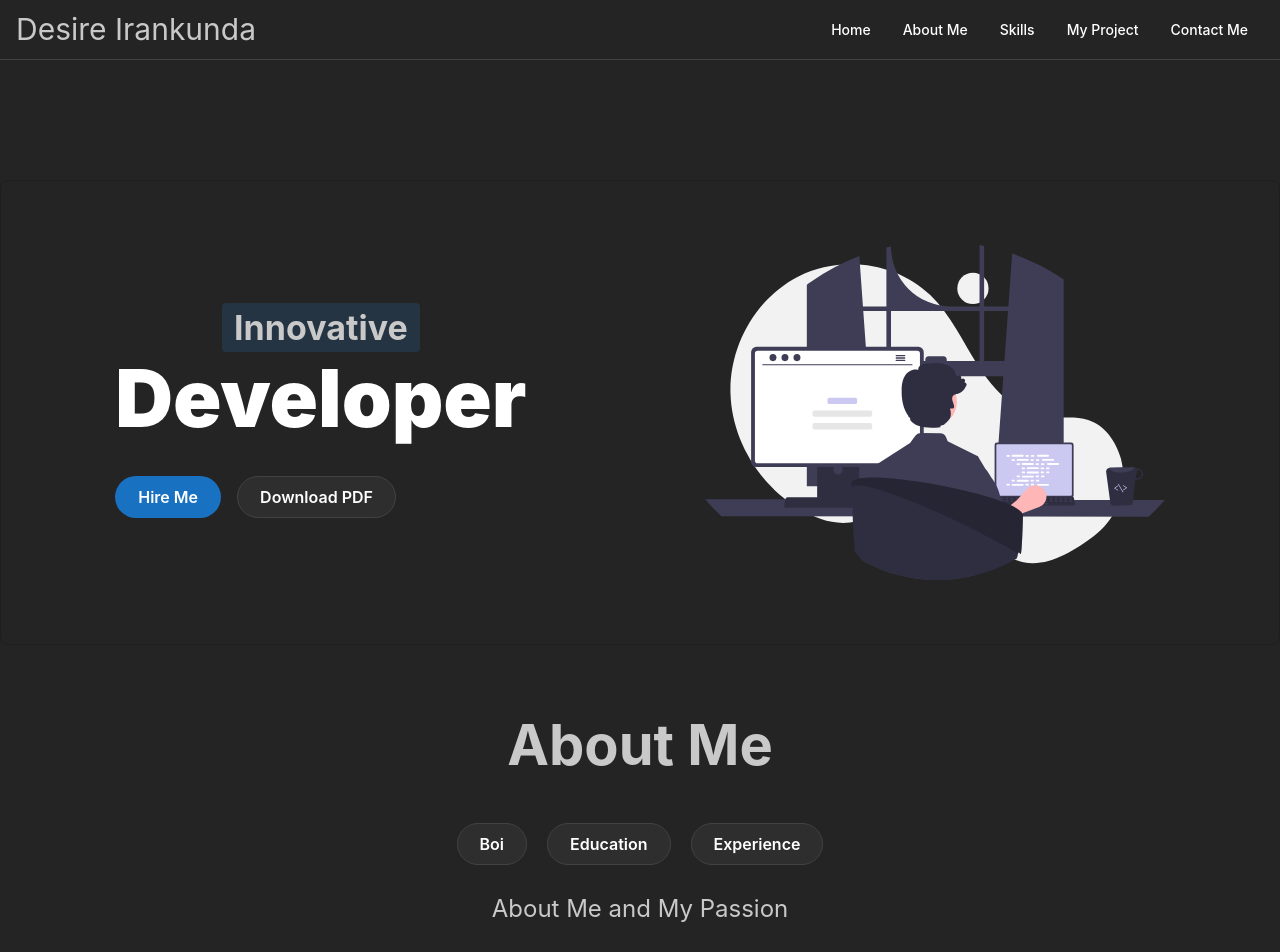
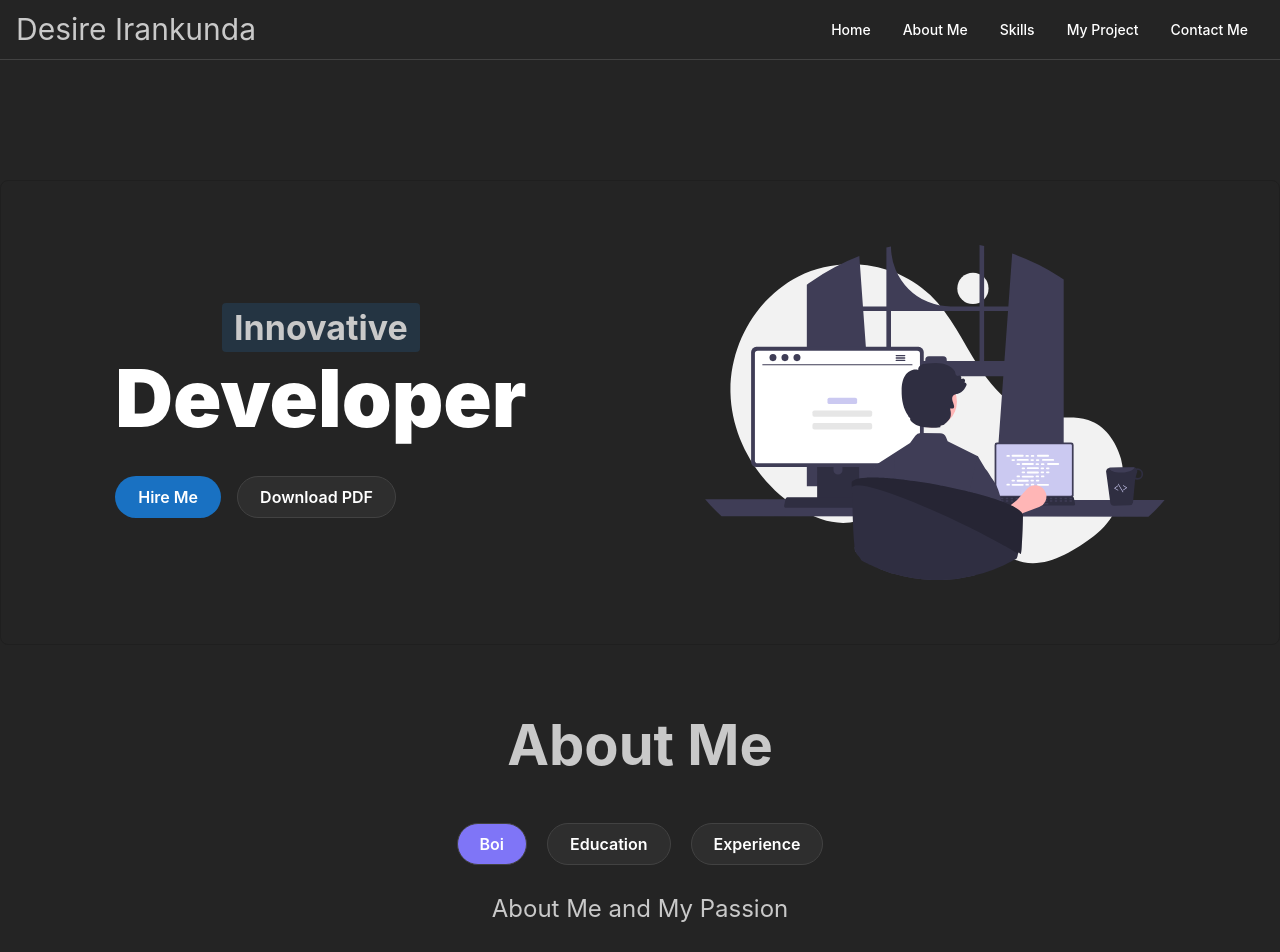
Before and after one commit to Deewiliams/My-portfolio, a React (Vite) app: page / in a window 1280 px wide. Shown: the top 952 px of the page. Built offline with nearby package versions, Linux system fonts and the light colour scheme.

Commit message:
able to hight a selected about me

```diff
--- a/src/pages/AboutUs/AboutMe.tsx
+++ b/src/pages/AboutUs/AboutMe.tsx
@@ -57,6 +57,11 @@ export function AboutMe() {
                 size="md"
                 // className={classes.control}
                 onClick={() => handleSelectedAboutMe(item)}
+                style={{
+                  backgroundColor: selectedItem.id === item.id ? "#7f75f7" : "", // Highlight color (green here)
+                  color: selectedItem.id === item.id ? "white" : "", // Change text color
+                  // borderColor: selectedItem.id === item.id ? "#4caf50" : "", // Change border color
+                }}
               >
                 {item.name}
               </Button>
```
